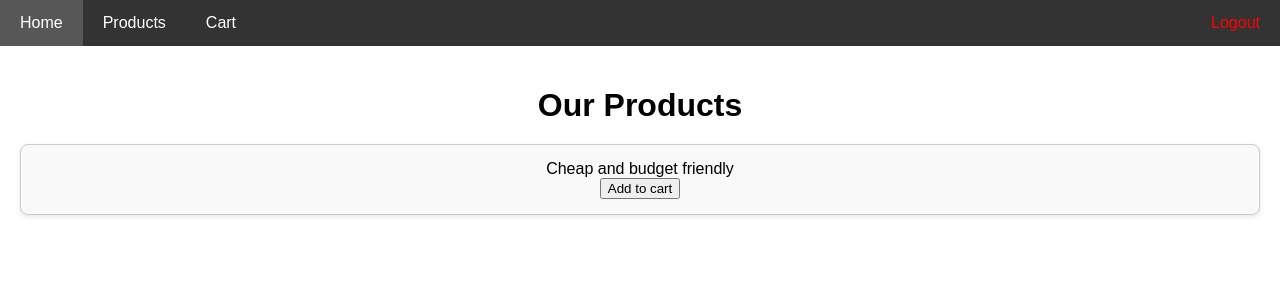
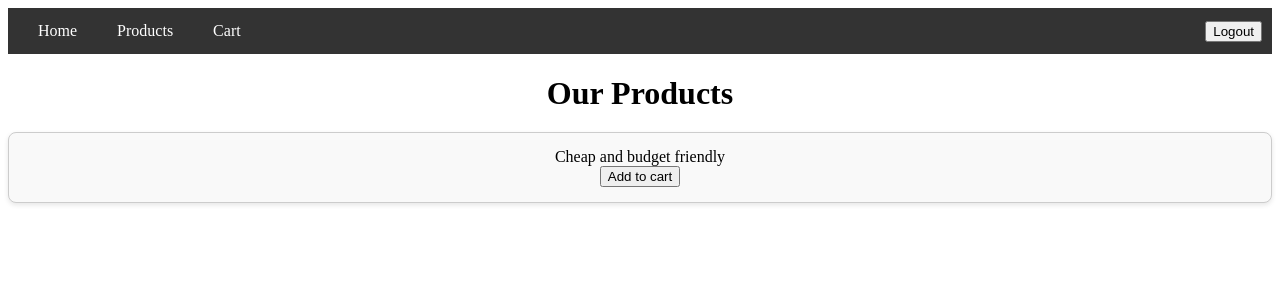
Before and after one commit to KarthikD523/Django_project, a Django app: page /polls/product_description/1/ in a window 1280 px wide. Shown: the top 300 px of the page. Run offline with Django 4.2, Linux system fonts and the light colour scheme; data comes from the database, SQL or seed files in the repository; both versions use the stored data as it was after the commit.

Commit message:
Changed navbar

```diff
--- a/mysite/polls/templates/ecommerce/navbar.html
+++ b/mysite/polls/templates/ecommerce/navbar.html
@@ -5,19 +5,15 @@
     <meta charset="UTF-8">
     <title>{% block title %}E-commerce{% endblock %}</title>
     <style>
-        body {
-            margin: 0;
-            font-family: Arial, sans-serif;
-        }
-
-        /* Navbar styles */
     .navbar {
         background-color: #333;
         overflow: hidden;
+        display: flex;
+        align-items: center;
+        padding: 0 10px;
     }
 
     .navbar a {
-            float: left;
         display: block;
         color: white;
         text-align: center;
@@ -29,9 +25,8 @@
         background-color: #575757;
     }
 
-        /* Container for page content */
-        .container {
-            padding: 20px;
+    .navbar form {
+        margin-left: auto;  /* This pushes logout button to the far right */
     }
 </style>
 </head>
@@ -41,7 +36,11 @@
     <a href="{% url 'polls:home' %}">Home</a>
     <a href="{% url 'polls:products' %}">Products</a>
     <a href="{% url 'polls:cart' %}">Cart</a>
-    <a href="{% url 'polls:logout' %}" style="float:right; color: red;">Logout</a>
+    <form method="POST" action="{% url 'polls:logout' %}">
+        {% csrf_token %}
+        <button type="submit">Logout</button>
+    </form>
+
 </div>
 
 <div class="container">
```
Also changed, not shown: mysite/db.sqlite3. Lines whose indentation alone changed are shown as unchanged.
